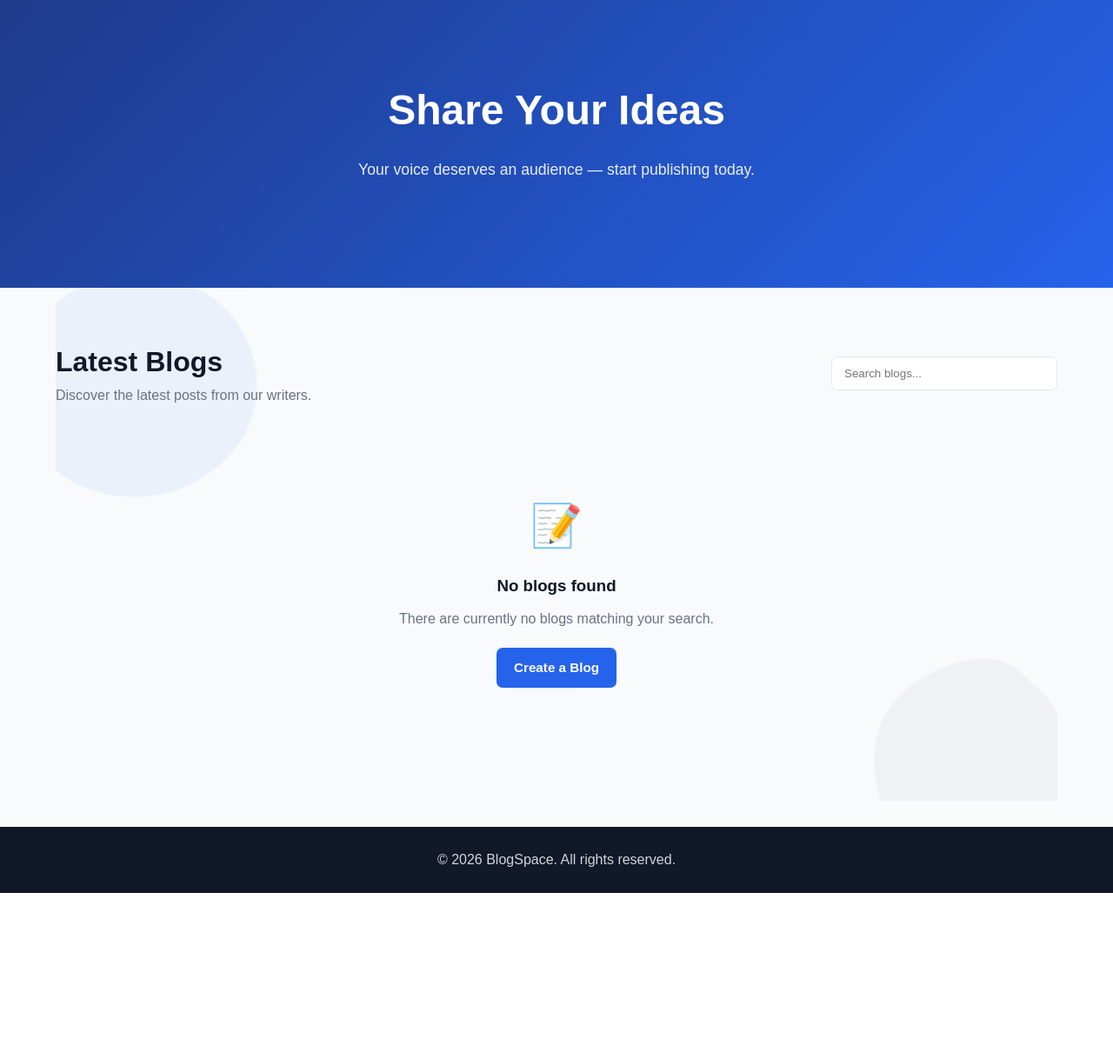
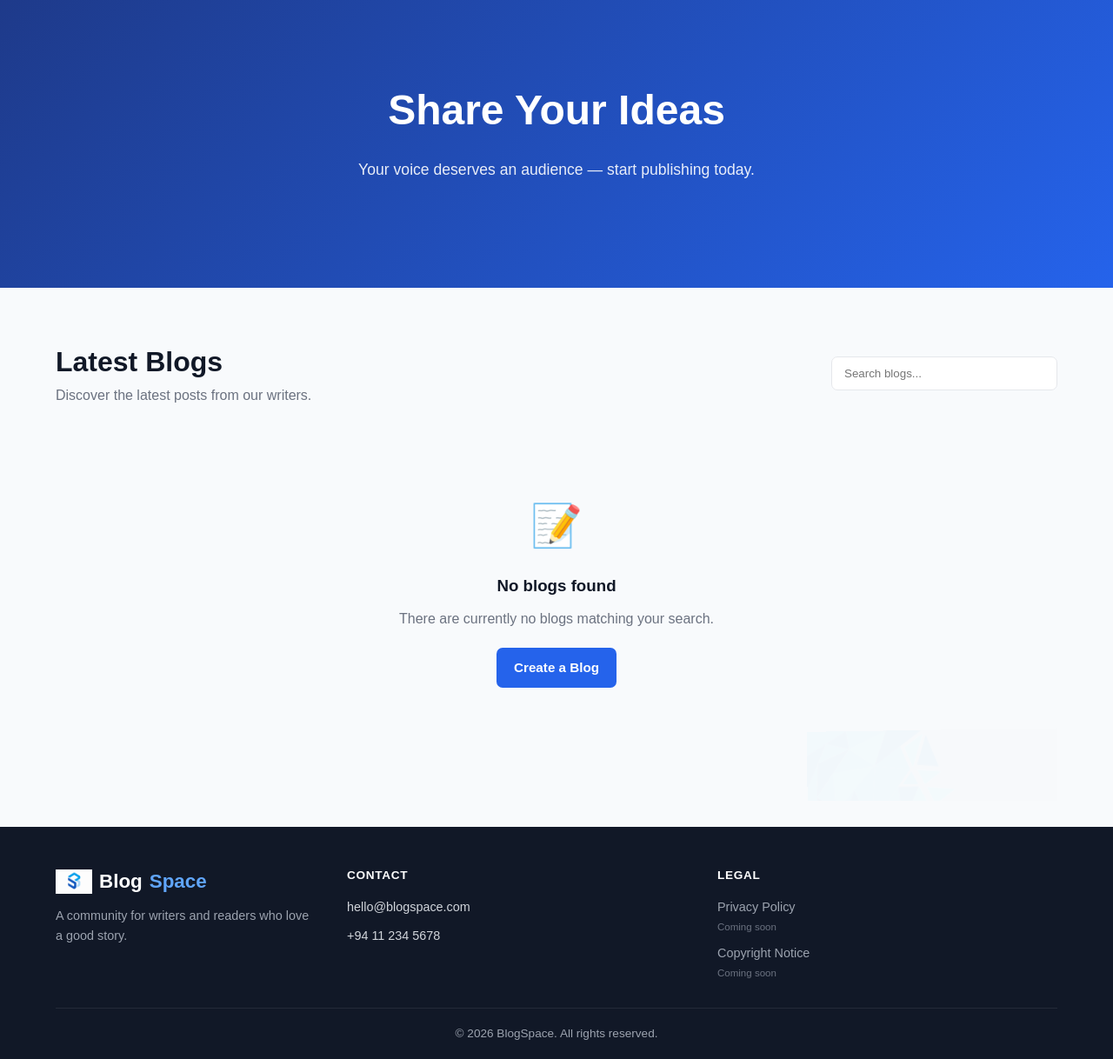
Before and after one commit to AMC-29/Blog-Application, a PHP site: page / in a window 1280 px wide. Shown: the part 72-1290 px from the top of the page at 87% size. Before the commit the page ends 1099 px from the top, so only its background shows below. Run offline with PHP 8.4, Linux system fonts and the light colour scheme; data that the repository does not hold is empty.

Commit message:
Add new blob SVG illustrations and update HTML/CSS for footer and background effects
- Introduced a new SVG illustration (blob2.svg) to the project.
- Replaced existing inline SVGs in index.html with img tags for blob illustrations.
- Enhanced footer layout with new branding and contact sections in index.html.
- Updated CSS to improve blob animations and added styles for the new footer structure.
- Adjusted background opacity and added new styles for better visual hierarchy in the editor and footer sections.

```diff
--- a/index.html
+++ b/index.html
@@ -86,9 +86,6 @@
     </section>
 
 
-    <!-- Featured Marquee: auto-populated from the cards already rendered
-         into #blogList below, so it always mirrors real data. Stays
-         hidden until there's at least one card to show. -->
     <section id="featuredMarquee" class="featured-marquee hidden">
         <div class="container">
             <h3 class="featured-marquee-title">Trending Now</h3>
@@ -104,13 +101,8 @@
     <main class="container blog-section">
 
         <div class="bg-illustrations" aria-hidden="true">
-            <svg class="blob-one" viewBox="0 0 200 200" xmlns="http://www.w3.org/2000/svg">
-                <path fill="#2563eb" d="M45.7,-58.4C58.9,-49.7,69.2,-35.6,73.6,-19.8C78.1,-4,76.7,13.5,69.5,28.2C62.3,42.9,49.3,54.8,34.6,62.1C19.9,69.4,3.5,72.1,-12.8,70.1C-29.1,68.1,-45.3,61.4,-56.8,49.6C-68.3,37.8,-75.1,20.9,-75.9,3.4C-76.7,-14.1,-71.5,-32.2,-60.5,-45.1C-49.5,-58,-32.7,-65.7,-15.9,-67.6C0.9,-69.5,32.5,-67.1,45.7,-58.4Z" transform="translate(100 100)" />
-            </svg>
-
-            <svg class="blob-two" viewBox="0 0 200 200" xmlns="http://www.w3.org/2000/svg">
-                <path fill="#6b7280" d="M39.4,-51.9C50.2,-44.4,58,-32.2,62.6,-18.5C67.2,-4.8,68.6,10.4,63.6,23.3C58.6,36.2,47.2,46.8,34.1,54.5C21,62.2,6.2,67,-9.4,68.4C-25,69.8,-41.4,67.8,-52.9,58.7C-64.4,49.6,-71,33.4,-73.2,16.5C-75.4,-0.4,-73.2,-18,-64.9,-31.8C-56.6,-45.6,-42.2,-55.6,-27.6,-62.1C-13,-68.6,1.8,-71.6,15.9,-68.5C30,-65.4,39.4,-51.9,39.4,-51.9Z" transform="translate(100 100)" />
-            </svg>
+            <img src="images\illustrations\blob1.svg" class="blob-one" alt="Blob illustration">
+            <img src="images\illustrations\blob2.svg" class="blob-two" alt="Blob illustration">
         </div>
 
         <div class="section-header">
@@ -157,7 +149,57 @@
 
     <footer class="footer">
 
-        <div class="container">
+        <div class="container footer-top">
+
+            <div class="footer-brand">
+
+                <a href="index.html" class="footer-logo">
+                    <img src="images\auth\logo.png" alt="BlogSpace logo" class="logo-img" onerror="this.remove()">
+                    Blog<span>Space</span>
+                </a>
+
+                <p>
+                    A community for writers and readers who love a good story.
+                </p>
+
+            </div>
+
+
+            <div class="footer-col">
+
+                <h4>Contact</h4>
+
+                <a href="mailto:hello@blogspace.com">
+                    hello@blogspace.com
+                </a>
+
+                <a href="tel:+94112345678">
+                    +94 11 234 5678
+                </a>
+
+            </div>
+
+
+            <div class="footer-col">
+
+                <h4>Legal</h4>
+
+                <span class="footer-link-disabled">
+                    Privacy Policy
+                    <em>Coming soon</em>
+                </span>
+
+                <span class="footer-link-disabled">
+                    Copyright Notice
+                    <em>Coming soon</em>
+                </span>
+
+            </div>
+
+        </div>
+
+
+        <div class="container footer-bottom">
 
             <p>
                 © 2026 BlogSpace. All rights reserved.
--- a/style.css
+++ b/style.css
@@ -18,12 +18,10 @@
     --border: #e5e7eb;
     --danger: #dc2626;
     --success: #16a34a;
-}
-
-
-/* Dark mode palette. Toggled via data-theme="dark" on <html>.
-   Most components already read colors from these variables, so
-   flipping this block re-themes the site without touching every rule. */
+    --blob-opacity: 0.05;
+}
+
+
 [data-theme="dark"] {
     --dark: #f1f5f9;
     --text: #cbd5e1;
@@ -1371,40 +1423,81 @@ nav a:hover {
     z-index: 0;
 
     pointer-events: none;
-}
-
-
-.bg-illustrations svg {
+
+    overflow: hidden;
+}
+
+
+.bg-illustrations img {
     position: absolute;
 
-    opacity: 0.06;
-}
-
-
-[data-theme="dark"] .bg-illustrations svg {
-    opacity: 0.1;
-}
-
-
+    opacity: 0;
+}
+
+
+/* Widths scale with the viewport instead of a fixed px value, so the
+   blobs shrink to fit narrower blog-section widths instead of
+   overflowing or dwarfing the card grid on smaller screens. */
 .blob-one {
-    top: -70px;
-
-    left: -90px;
-
-    width: 360px;
-
-    animation: driftOne 26s ease-in-out infinite alternate;
+    top: -60px;
+
+    left: -70px;
+
+    width: clamp(140px, 34vw, 380px);
+
+    animation-name: blobShuffle, driftOne;
+    animation-duration: 12s, 26s;
+    animation-timing-function: ease-in-out, ease-in-out;
+    animation-iteration-count: infinite, infinite;
+    animation-direction: normal, alternate;
+    animation-fill-mode: both, none;
+    animation-delay: 0s, 0s;
 }
 
 
 .blob-two {
-    bottom: -110px;
-
-    right: -70px;
-
-    width: 320px;
-
-    animation: driftTwo 32s ease-in-out infinite alternate;
+    bottom: -90px;
+
+    right: -55px;
+
+    width: clamp(120px, 30vw, 340px);
+
+    animation-name: blobShuffle, driftTwo;
+    animation-duration: 12s, 32s;
+    animation-timing-function: ease-in-out, ease-in-out;
+    animation-iteration-count: infinite, infinite;
+    animation-direction: normal, alternate;
+    animation-fill-mode: both, none;
+    animation-delay: 6s, 0s;
+}
+
+
+/* Fades one blob in, holds, fades it out — then, because blob-two's
+   animation-delay is exactly half the 12s cycle, there's a clean 1s
+   beat where neither is visible before the other fades in. Only one
+   blob is ever on screen at a time. */
+@keyframes blobShuffle {
+
+    0% {
+        opacity: 0;
+    }
+
+    8.3% {
+        opacity: var(--blob-opacity);
+    }
+
+    33.3% {
+        opacity: var(--blob-opacity);
+    }
+
+    41.7% {
+        opacity: 0;
+    }
+
+    100% {
+        opacity: 0;
+    }
+
 }
 
 
@@ -1461,11 +1556,136 @@ nav a:hover {
 
     color: #d1d5db;
 
-    padding: 25px 0;
+    padding: 45px 0 0;
+
+    margin-top: 30px;
+}
+
+
+.footer-top {
+    display: flex;
+
+    flex-wrap: wrap;
+
+    justify-content: space-between;
+
+    gap: 35px;
+
+    padding-bottom: 30px;
+}
+
+
+.footer-brand {
+    max-width: 300px;
+
+    flex: 1 1 220px;
+}
+
+
+.footer-logo {
+    display: flex;
+
+    align-items: center;
+
+    gap: 8px;
+
+    font-size: 1.4rem;
+
+    font-weight: 800;
+
+    color: white;
+}
+
+
+.footer-logo .logo-img {
+    height: 28px;
+}
+
+
+.footer-logo span {
+    color: #60a5fa;
+}
+
+
+.footer-brand p {
+    margin-top: 10px;
+
+    color: #9ca3af;
+
+    font-size: 0.9rem;
+}
+
+
+.footer-col {
+    display: flex;
+
+    flex-direction: column;
+
+    gap: 10px;
+
+    flex: 1 1 160px;
+}
+
+
+.footer-col h4 {
+    color: white;
+
+    font-size: 0.85rem;
+
+    margin-bottom: 4px;
+
+    text-transform: uppercase;
+
+    letter-spacing: 0.05em;
+}
+
+
+.footer-col a {
+    color: #d1d5db;
+
+    font-size: 0.9rem;
+
+    transition: 0.2s;
+}
+
+
+.footer-col a:hover {
+    color: white;
+}
+
+
+.footer-link-disabled {
+    color: #9ca3af;
+
+    font-size: 0.9rem;
+
+    cursor: not-allowed;
+}
+
+
+.footer-link-disabled em {
+    display: block;
+
+    font-style: normal;
+
+    font-size: 0.72rem;
+
+    color: #6b7280;
+
+    margin-top: 2px;
+}
+
+
+.footer-bottom {
+    border-top: 1px solid rgba(255, 255, 255, 0.08);
+
+    padding: 18px 0;
 
     text-align: center;
 
-    margin-top: 30px;
+    font-size: 0.85rem;
+
+    color: #9ca3af;
 }
 
 
```
Also changed, not shown: other parts of style.css (+80 -2 lines), blog.html (+51 -1 lines), editor.html (+9 -1 lines), images/illustrations/blob1.svg (added), images/illustrations/blob2.svg (added).
